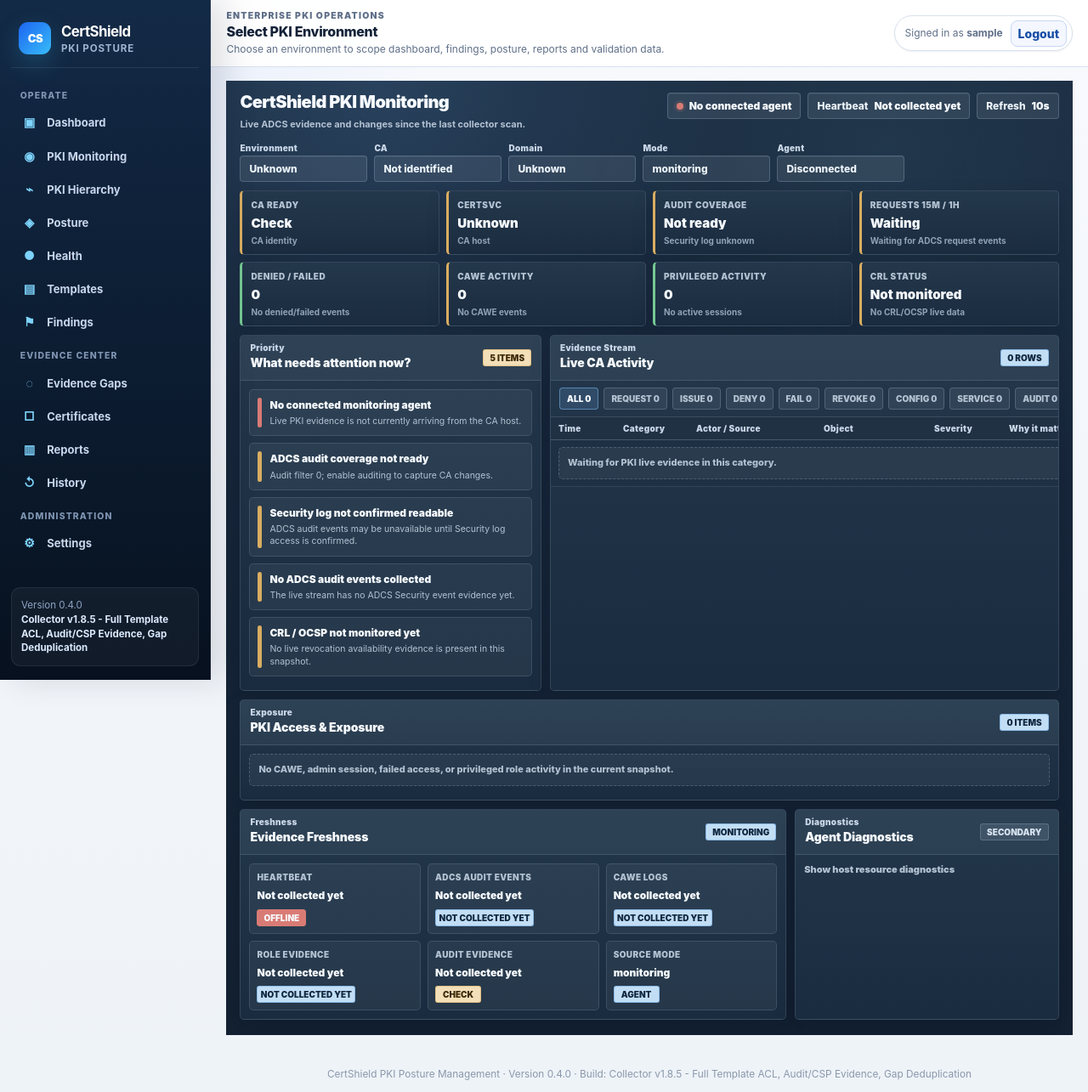
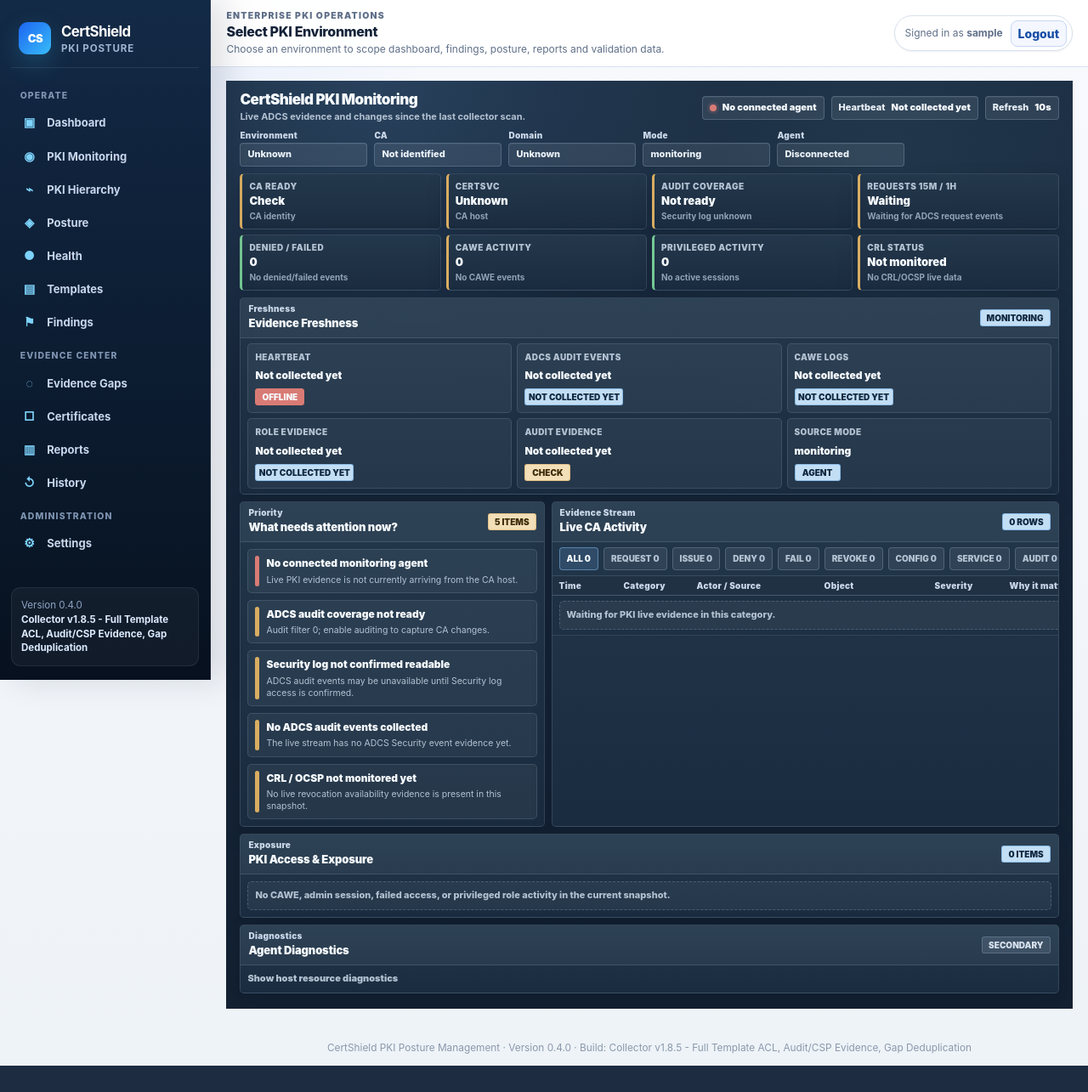
Before and after one commit to azarhsaf/CertShield, a FastAPI app: page /pki-monitoring in a window 1280 px wide. Shown: the whole page at 85% size. After the commit the page ends 1254 px from the top, so only its background shows below. Run offline with FastAPI, Linux system fonts and the light colour scheme; the visitor is signed in with stand-in values (Sample User, id 1); data that the repository does not hold is empty.

Commit message:
Compact PKI monitoring layout interactions (#32)

```diff
--- a/app/templates/pki_monitoring.html
+++ b/app/templates/pki_monitoring.html
@@ -39,22 +39,22 @@
       width: min(100%, 1760px);
       margin: 0 auto;
       display: grid;
-      gap: 10px;
+      gap: 8px;
     }
 
     .pki-topbar {
       display: grid;
       grid-template-columns: minmax(0, 1fr) auto;
-      gap: 12px;
-      align-items: start;
-      padding-bottom: 4px;
+      gap: 10px;
+      align-items: center;
+      padding-bottom: 0;
     }
 
     .pki-title {
-      margin: 0 0 8px;
+      margin: 0 0 3px;
       color: #f7fbff;
-      font-size: 20px;
-      line-height: 1.1;
+      font-size: 17px;
+      line-height: 1.05;
       font-weight: 950;
       letter-spacing: -.03em;
     }
@@ -92,7 +92,7 @@
 
     .pki-token,
     .pki-button {
-      min-height: 30px;
+      min-height: 26px;
       display: inline-flex;
       align-items: center;
       gap: 7px;
@@ -100,8 +100,8 @@
       background: rgba(224, 235, 247, .09);
       border-radius: 4px;
       color: #edf4fb;
-      padding: 6px 10px;
-      font-size: 12px;
+      padding: 5px 8px;
+      font-size: 11px;
       font-weight: 780;
       box-shadow: inset 0 1px 0 rgba(255, 255, 255, .05);
     }
@@ -125,7 +125,7 @@
     .pki-tiles {
       display: grid;
       grid-template-columns: repeat(8, minmax(0, 1fr));
-      gap: 8px;
+      gap: 6px;
     }
 
     .pki-tile,
@@ -138,7 +138,7 @@
     .pki-tile {
       min-width: 0;
       border-radius: 5px;
-      padding: 9px 10px;
+      padding: 7px 8px;
       border-left: 3px solid var(--tone, var(--blue));
     }
 
@@ -156,9 +156,9 @@
 
     .pki-tile strong {
       display: block;
-      margin-top: 6px;
+      margin-top: 4px;
       color: #f7fbff;
-      font-size: 15px;
+      font-size: 13px;
       line-height: 1;
       font-weight: 950;
       overflow: hidden;
@@ -168,7 +168,7 @@
 
     .pki-tile small {
       display: block;
-      margin-top: 6px;
+      margin-top: 4px;
       color: var(--dim);
       font-size: 10px;
       font-weight: 750;
@@ -180,9 +180,9 @@
 
     .pki-main {
       display: grid;
-      grid-template-columns: minmax(260px, .76fr) minmax(520px, 1.55fr) minmax(300px, .88fr);
-      gap: 10px;
-      min-height: 548px;
+      grid-template-columns: minmax(250px, .72fr) minmax(500px, 1.62fr) minmax(280px, .82fr);
+      gap: 8px;
+      min-height: 0;
     }
 
     .pki-panel {
@@ -195,12 +195,12 @@
     }
 
     .pki-panel-head {
-      min-height: 39px;
+      min-height: 34px;
       display: flex;
       align-items: center;
       justify-content: space-between;
       gap: 10px;
-      padding: 9px 11px;
+      padding: 7px 9px;
       background: rgba(231, 240, 249, .055);
       border-bottom: 1px solid var(--line-soft);
     }
@@ -208,7 +208,7 @@
     .pki-panel-title {
       margin-top: 3px;
       color: #f7fbff;
-      font-size: 14px;
+      font-size: 13px;
       font-weight: 950;
       letter-spacing: -.01em;
     }
@@ -216,13 +216,13 @@
     .pki-panel-body {
       min-height: 0;
       overflow: auto;
-      padding: 10px;
+      padding: 8px;
     }
 
     .pki-filterbar {
       display: flex;
       gap: 6px;
-      padding: 8px 10px;
+      padding: 6px 8px;
       border-bottom: 1px solid var(--line-soft);
       overflow-x: auto;
       scrollbar-width: thin;
@@ -287,11 +287,18 @@
     }
 
     .pki-attention {
+      padding: 0;
+    }
+
+    .pki-attention summary {
       display: grid;
       grid-template-columns: 5px minmax(0, 1fr);
-      gap: 9px;
-      padding: 9px;
+      gap: 8px;
+      padding: 7px 8px;
+      list-style: none;
     }
+
+    .pki-attention[open] { background: rgba(231, 240, 249, .075); }
 
     .pki-severity-bar {
       width: 5px;
@@ -330,13 +337,13 @@
       z-index: 1;
       background: #213144;
       border-bottom: 1px solid var(--line);
-      padding: 8px 9px;
+      padding: 6px 8px;
       text-align: left;
       white-space: nowrap;
     }
 
     .pki-table td {
-      padding: 8px 9px;
+      padding: 6px 8px;
       border-bottom: 1px solid rgba(167, 186, 208, .14);
       color: #e5eef8;
       vertical-align: top;
@@ -379,15 +386,17 @@
 
     .pki-bottom {
       display: grid;
-      grid-template-columns: minmax(0, 1.45fr) minmax(280px, .7fr);
-      gap: 10px;
+      grid-template-columns: 1fr;
+      gap: 8px;
     }
 
     .pki-fresh-grid {
       display: grid;
       grid-template-columns: repeat(6, minmax(0, 1fr));
-      gap: 8px;
+      gap: 6px;
     }
+
+    .pki-fresh-strip .pki-panel-body { padding: 6px 8px; }
 
     .pki-fresh-item {
       padding: 8px;
@@ -447,11 +456,64 @@
       background: var(--tone, var(--blue));
     }
 
+    .pki-row-toggle,
+    .pki-attention summary {
+      cursor: pointer;
+    }
+
+    .pki-row-toggle:focus,
+    .pki-attention summary:focus {
+      outline: 2px solid rgba(124, 181, 230, .65);
+      outline-offset: -2px;
+    }
+
+    .pki-detail-row[hidden] { display: none; }
+
+    .pki-detail-cell {
+      padding: 0 !important;
+      background: #223449 !important;
+    }
+
+    .pki-detail-box {
+      display: grid;
+      grid-template-columns: repeat(3, minmax(0, 1fr));
+      gap: 8px;
+      padding: 9px;
+      border-top: 1px solid var(--line-soft);
+      color: var(--muted);
+      white-space: normal;
+    }
+
+    .pki-detail-box pre {
+      grid-column: 1 / -1;
+      max-height: 130px;
+      overflow: auto;
+      margin: 0;
+      padding: 8px;
+      border: 1px solid var(--line-soft);
+      border-radius: 5px;
+      background: rgba(19, 33, 51, .72);
+      color: #dbe7f4;
+      font-size: 10px;
+      white-space: pre-wrap;
+    }
+
+    .pki-more summary {
+      cursor: pointer;
+      color: #d7e7f6;
+      font-size: 11px;
+      font-weight: 900;
+      padding: 7px 8px;
+      border: 1px solid var(--line-soft);
+      border-radius: 5px;
+      background: rgba(231, 240, 249, .055);
+    }
+
     .pki-empty {
       border: 1px dashed var(--line);
       background: rgba(231, 240, 249, .055);
       border-radius: 5px;
-      padding: 10px;
+      padding: 8px;
       color: var(--muted);
       font-size: 11px;
       font-weight: 800;
@@ -485,8 +547,8 @@
 
     @media (max-width: 1380px) {
       .pki-tiles { grid-template-columns: repeat(4, minmax(0, 1fr)); }
-      .pki-main { grid-template-columns: minmax(260px, .8fr) minmax(0, 1.35fr); }
-      .pki-access-panel { grid-column: 1 / -1; }
+      .pki-main { grid-template-columns: minmax(250px, .75fr) minmax(0, 1.25fr); }
+      .pki-access-panel { grid-column: 1 / -1; max-height: 180px; }
       .pki-fresh-grid { grid-template-columns: repeat(3, minmax(0, 1fr)); }
     }
 
@@ -499,7 +561,10 @@
       .pki-fresh-grid { grid-template-columns: repeat(2, minmax(0, 1fr)); }
       .pki-top-actions { justify-content: flex-start; }
       .pki-table th:nth-child(5),
-      .pki-table td:nth-child(5) { display: none; }
+      .pki-table td:nth-child(5),
+      .pki-table th:nth-child(7),
+      .pki-table td:nth-child(7) { display: none; }
+      .pki-detail-box { grid-template-columns: 1fr; }
     }
   </style>
 
@@ -524,6 +589,14 @@
 
     <section class="pki-filter-strip" id="pkiTopStrip"></section>
     <section class="pki-tiles" id="pkiTiles"></section>
+
+    <section class="pki-panel pki-fresh-strip">
+      <header class="pki-panel-head">
+        <div><div class="pki-kicker">Freshness</div><div class="pki-panel-title">Evidence Freshness</div></div>
+        <span class="pki-badge info" id="pkiModeBadge">monitoring</span>
+      </header>
+      <div class="pki-panel-body"><div class="pki-fresh-grid" id="pkiFreshness"></div></div>
+    </section>
 
     <section class="pki-main">
       <article class="pki-panel">
@@ -568,14 +641,6 @@
     </section>
 
     <section class="pki-bottom">
-      <article class="pki-panel">
-        <header class="pki-panel-head">
-          <div><div class="pki-kicker">Freshness</div><div class="pki-panel-title">Evidence Freshness</div></div>
-          <span class="pki-badge info" id="pkiModeBadge">monitoring</span>
-        </header>
-        <div class="pki-panel-body"><div class="pki-fresh-grid" id="pkiFreshness"></div></div>
-      </article>
-
       <article class="pki-panel">
         <header class="pki-panel-head">
           <div><div class="pki-kicker">Diagnostics</div><div class="pki-panel-title">Agent Diagnostics</div></div>
@@ -704,6 +769,7 @@
             object: event.object || event.template || event.request_id || event.event_id || "—",
             state,
             why: whyFor(category, state),
+            raw: event,
           };
         }),
         ...web.map((item) => {
@@ -716,6 +782,7 @@
             object: item.path || item.request_path || item.url || "CAWE endpoint",
             state,
             why: whyFor("CAWE", state),
+            raw: item,
           };
         }),
         ...sessions.map((session) => ({
@@ -726,6 +793,7 @@
           object: session.hostname || "CA host",
           state: session.state || "Active",
           why: whyFor("ADMIN", session.state),
+          raw: session,
         })),
         ...roles.filter((role) => role.active_now).map((role) => ({
           time: role.collected_at,
@@ -735,6 +803,7 @@
           object: role.group_name || role.role_type || "PKI role",
           state: "Active",
           why: whyFor("ROLE", "Active"),
+          raw: role,
         })),
         ...agents.map((agent) => ({
           time: agent.last_seen_at,
@@ -744,6 +813,7 @@
           object: agent.ca_name || "Agent channel",
           state: agent.connected ? "Online" : "Offline",
           why: whyFor("SERVICE", agent.connected ? "Online" : "Offline"),
+          raw: agent,
         })),
       ];
 
@@ -763,7 +833,7 @@
     }
 
     function attentionItem(title, detail, sev) {
-      return `<div class="pki-attention" style="--tone:${colorFor(sev)}"><i class="pki-severity-bar"></i><div><div class="pki-item-title">${esc(title)}</div><div class="pki-item-meta">${esc(detail)}</div></div></div>`;
+      return `<details class="pki-attention" style="--tone:${colorFor(sev)}"><summary><i class="pki-severity-bar"></i><div><div class="pki-item-title">${esc(title)}</div><div class="pki-item-meta">${esc(detail)}</div></div></summary><div class="pki-item-meta" style="grid-column:2;margin-top:0;"><strong>Why it matters:</strong> ${esc(detail)}<br><strong>Next check:</strong> Review the related CA, agent, audit, CAWE, or role evidence in the live activity stream.</div></details>`;
     }
 
     function feedItem(title, detail, stateText) {
@@ -836,7 +906,13 @@
       if (!adcsEvents.length) attention.push(["No ADCS audit events collected", "The live stream has no ADCS Security event evidence yet.", "Waiting"]);
       if (!revocationEvents.length) attention.push(["CRL / OCSP not monitored yet", "No live revocation availability evidence is present in this snapshot.", "Not monitored"]);
       setText("pkiAttentionCount", `${attention.length} items`);
-      $("pkiAttention").innerHTML = attention.length ? attention.map(([title, detail, sev]) => attentionItem(title, detail, sev)).join("") : `<div class="pki-empty">No immediate PKI attention items from current live evidence.</div>`;
+      if (attention.length) {
+        const topAttention = attention.slice(0, 5).map(([title, detail, sev]) => attentionItem(title, detail, sev)).join("");
+        const extraAttention = attention.slice(5).map(([title, detail, sev]) => attentionItem(title, detail, sev)).join("");
+        $("pkiAttention").innerHTML = topAttention + (extraAttention ? `<details class="pki-more"><summary>Show ${attention.length - 5} more attention item${attention.length - 5 === 1 ? "" : "s"}</summary><div class="pki-attention-list" style="margin-top:8px;">${extraAttention}</div></details>` : "");
+      } else {
+        $("pkiAttention").innerHTML = `<div class="pki-empty">No immediate PKI attention items from current live evidence.</div>`;
+      }
 
       const counts = categories.reduce((acc, category) => {
         acc[category] = category === "ALL" ? activity.length : activity.filter((row) => row.category === category).length;
@@ -847,8 +923,8 @@
 
       const visible = activeCategory === "ALL" ? activity : activity.filter((row) => row.category === activeCategory);
       setText("pkiActivityCount", `${visible.length} rows`);
-      $("pkiActivityRows").innerHTML = visible.length ? visible.map((row) => `
-        <tr>
+      $("pkiActivityRows").innerHTML = visible.length ? visible.map((row, index) => `
+        <tr class="pki-row-toggle" tabindex="0" data-detail="pki-detail-${index}" aria-expanded="false">
           <td>${esc(clock(row.time))}</td>
           <td>${badge(row.category)}</td>
           <td>${esc(row.actor)}</td>
@@ -856,7 +932,25 @@
           <td>${esc(row.object || "—")}</td>
           <td>${badge(row.state)}</td>
           <td><span class="pki-why">${esc(row.why)}</span></td>
-        </tr>`).join("") : `<tr><td colspan="7"><div class="pki-empty">Waiting for PKI live evidence in this category.</div></td></tr>`;
+        </tr>
+        <tr class="pki-detail-row" id="pki-detail-${index}" hidden><td class="pki-detail-cell" colspan="7"><div class="pki-detail-box"><div><strong>Time</strong><br>${esc(row.time || "Not recorded")}</div><div><strong>Category</strong><br>${esc(row.category)}</div><div><strong>Severity</strong><br>${esc(row.state)}</div><div><strong>Actor / Source</strong><br>${esc(row.actor)}</div><div><strong>Object</strong><br>${esc(row.object || "—")}</div><div><strong>Why it matters</strong><br>${esc(row.why)}</div><pre>${esc(JSON.stringify(row.raw || {}, null, 2))}</pre></div></td></tr>`).join("") : `<tr><td colspan="7"><div class="pki-empty">Waiting for PKI live evidence in this category.</div></td></tr>`;
+
+      $("pkiActivityRows").querySelectorAll(".pki-row-toggle").forEach((row) => {
+        const toggle = () => {
+          const detail = document.getElementById(row.dataset.detail || "");
+          if (!detail) return;
+          const isOpen = !detail.hidden;
+          detail.hidden = isOpen;
+          row.setAttribute("aria-expanded", String(!isOpen));
+        };
+        row.addEventListener("click", toggle);
+        row.addEventListener("keydown", (event) => {
+          if (event.key === "Enter" || event.key === " ") {
+            event.preventDefault();
+            toggle();
+          }
+        });
+      });
 
       const exposure = [];
       web.slice(0, 8).forEach((item) => exposure.push(feedItem(item.action || "CAWE activity", `${item.username || "user not recorded"} · ${item.source_ip || "source unknown"} · ${item.path || item.request_path || "path not recorded"}`, item.status ? `HTTP ${item.status}` : "CAWE")));
@@ -913,18 +1007,14 @@
     }
 
     async function refresh() {
-      const envId = snapshot?.environment?.id;
-      if (!envId) { render(snapshot); return; }
-      const urls = [`/api/v1/monitoring/live?environment_id=${encodeURIComponent(envId)}`, `/api/v1/pki-monitoring/live?environment_id=${encodeURIComponent(envId)}`];
-      for (const url of urls) {
-        try {
-          const response = await fetch(url, { headers: { Accept: "application/json" }, cache: "no-store" });
-          if (!response.ok) continue;
+      try {
+        const response = await fetch("/api/v1/monitoring/summary", { headers: { Accept: "application/json" }, cache: "no-store" });
+        if (response.ok) {
           const json = await response.json();
           const next = json.snapshot || json.data || json;
           if (next && typeof next === "object" && next.counters) { snapshot = next; render(snapshot); return; }
-        } catch (error) {}
-      }
+        }
+      } catch (error) {}
       render(snapshot);
     }
 
```
